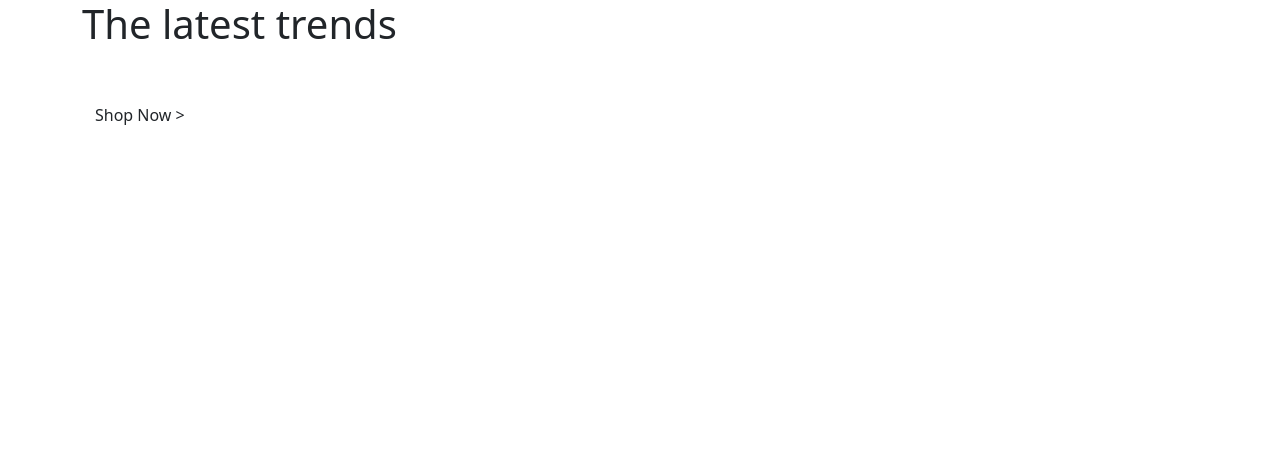
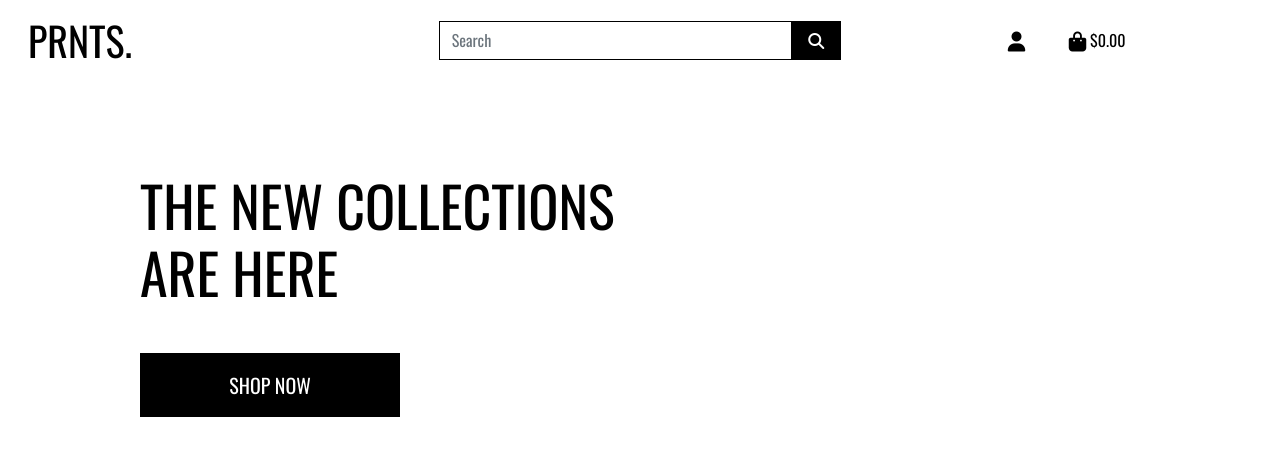
Before and after one commit to juanstelling/ms4_prnts, a Django app: page / in a window 1280 px wide. Shown: the top 456 px of the page. Run offline with Django 3.2, Linux system fonts and the light colour scheme; some libraries are stand-ins or nearby versions.

Commit message:
added main page header and css

```diff
--- a/home/templates/home/index.html
+++ b/home/templates/home/index.html
@@ -14,11 +14,13 @@
 {% block content %}
     <div class="container h-100">
         <div class="row h-100">
-            <div class="col">
-                <h1 class="text-black">The latest trends</h1>
+            <div class="col-7 col-md-6 my-auto">
+                <h1 class="display-4 logo-font text-black">
+                    The new collections are here
+                </h1>
                 <div class="my-5">
                     <h4>
-                        <a href="" class="btn btn-large">Shop Now ></a>
+                        <a href="" class="shop-now-button btn btn-lg rounded-0 text-uppercase py-3">Shop Now</a>
                     </h4>
                 </div>
             </div>
--- a/prnts/settings.py
+++ b/prnts/settings.py
@@ -152,3 +152,7 @@ USE_TZ = True
 # https://docs.djangoproject.com/en/3.1/howto/static-files/
 
 STATIC_URL = '/static/'
+STATICFILES_DIRS = (os.path.join(BASE_DIR, 'static'),)
+
+MEDIA_URL = '/media/'
+MEDIA_ROOT = os.path.join(BASE_DIR, 'media')
--- a/prnts/urls.py
+++ b/prnts/urls.py
@@ -15,9 +15,11 @@ Including another URLconf
 """
 from django.contrib import admin
 from django.urls import path, include
+from django.conf import settings
+from django.conf.urls.static import static
 
 urlpatterns = [
     path('admin/', admin.site.urls),
     path('accounts/', include('allauth.urls')),
     path('', include('home.urls')),
-]
+] + static(settings.MEDIA_URL, document_root=settings.MEDIA_ROOT)
--- /dev/null
+++ b/static/css/base.css
@@ -0,0 +1,81 @@
+html {
+    height: 100%;
+}
+
+body {
+    background: url('') no-repeat center center fixed;
+    background-size: cover;
+    height: calc(100vh - 164px);
+    color: #555;
+    font-family: 'Oswald';
+}
+
+/* from Bulma */
+.icon {
+    align-items: center;
+    display: inline-flex;
+    justify-content: center;
+    height: 1.5rem;
+    width: 1.5rem;
+}
+
+.logo-font {
+    text-transform: uppercase;
+}
+
+.main-logo-link {
+    width: fit-content;
+}
+
+.shop-now-button {
+    background: black;
+    color: white;
+    min-width: 260px;
+}
+
+.btn-black {
+    background: black;
+    color: white;
+}
+
+.shop-now-button:hover,
+.shop-now-button:active,
+.shop-now-button:focus,
+.btn-black:hover,
+.btn-black:active,
+.btn-black:focus {
+    background: #222;
+    color: white;
+}
+
+.text-black {
+    color: #000 !important;
+}
+
+.border-black {
+    border: 1px solid black !important;
+}
+
+/* -------------------------------- Media Queries */
+
+/* Slightly larger container on xl screens */
+@media (min-width: 1200px) {
+  .container {
+    max-width: 80%;
+  }
+}
+
+/* fixed top navbar only on medium and up */
+@media (min-width: 992px) {
+    .fixed-top-desktop-only {
+        position: fixed;
+        top: 0;
+        right: 0;
+        left: 0;
+        z-index: 1030;
+    }
+
+    .header-container {
+        padding-top: 164px;
+    }
+}
--- a/templates/base.html
+++ b/templates/base.html
@@ -13,16 +13,19 @@
     {% endblock %}
 
     {% block corecss %}
-        <link href="https://cdn.jsdelivr.net/npm/bootstrap@5.0.0-beta2/dist/css/bootstrap.min.css" rel="stylesheet" integrity="sha384-BmbxuPwQa2lc/FVzBcNJ7UAyJxM6wuqIj61tLrc4wSX0szH/Ev+nYRRuWlolflfl" crossorigin="anonymous">
+        <link rel="stylesheet" href="https://cdn.jsdelivr.net/npm/bootstrap@5.0.0-beta2/dist/css/bootstrap.min.css" integrity="sha384-BmbxuPwQa2lc/FVzBcNJ7UAyJxM6wuqIj61tLrc4wSX0szH/Ev+nYRRuWlolflfl" crossorigin="anonymous">
+        <link  rel="stylesheet" href="https://fonts.googleapis.com/css2?family=Oswald&display=swap">
+        <link rel="stylesheet" href="{% static 'css/base.css' %}">
     {% endblock %}
 
     {% block extra_css %}
     {% endblock %}
 
     {% block corejs %}
-        <script src="https://cdn.jsdelivr.net/npm/bootstrap@5.0.0-beta2/dist/js/bootstrap.bundle.min.js" integrity="sha384-b5kHyXgcpbZJO/tY9Ul7kGkf1S0CWuKcCD38l8YkeH8z8QjE0GmW1gYU5S9FOnJ0" crossorigin="anonymous"></script>
-        <script src="https://cdn.jsdelivr.net/npm/@popperjs/core@2.6.0/dist/umd/popper.min.js" integrity="sha384-KsvD1yqQ1/1+IA7gi3P0tyJcT3vR+NdBTt13hSJ2lnve8agRGXTTyNaBYmCR/Nwi" crossorigin="anonymous"></script>
-        <script src="https://cdn.jsdelivr.net/npm/bootstrap@5.0.0-beta2/dist/js/bootstrap.min.js" integrity="sha384-nsg8ua9HAw1y0W1btsyWgBklPnCUAFLuTMS2G72MMONqmOymq585AcH49TLBQObG" crossorigin="anonymous"></script>
+        <script src="https://kit.fontawesome.com/e77f75aba8.js" crossorigin="anonymous"></script>
+        <script src="https://code.jquery.com/jquery-3.4.1.slim.min.js" integrity="sha384-J6qa4849blE2+poT4WnyKhv5vZF5SrPo0iEjwBvKU7imGFAV0wwj1yYfoRSJoZ+n" crossorigin="anonymous"></script>
+        <script src="https://cdn.jsdelivr.net/npm/popper.js@1.16.0/dist/umd/popper.min.js" integrity="sha384-Q6E9RHvbIyZFJoft+2mJbHaEWldlvI9IOYy5n3zV9zzTtmI3UksdQRVvoxMfooAo" crossorigin="anonymous"></script>
+        <script src="https://stackpath.bootstrapcdn.com/bootstrap/4.4.1/js/bootstrap.min.js" integrity="sha384-wfSDF2E50Y2D1uUdj0O3uMBJnjuUD4Ih7YwaYd1iqfktj0Uod8GCExl3Og8ifwB6" crossorigin="anonymous"></script>
     {% endblock %}
 
     {% block extra_js %}
@@ -31,7 +34,70 @@
     <title>PRNTS. {% block extra_title %}{% endblock %}</title>
   </head>
   <body>
-      <header class="container-fluid fixed-top"></header>
+      <header class="container-fluid fixed-top">
+          <div id="topnav" class="row bg-black pt-lg-2 d-none d-lg-flex">
+              <!-- Logo -->
+              <div class="col-12 col-lg-4 my-auto py-1 py-lg-0 text-center">
+                  <a href="{% url 'home' %}" class="nav-link main-logo-link">
+                      <h1 class="logo-font text-black my-0">PRNTS.</h1>
+                  </a>
+              </div>
+              <!-- Search form -->
+              <div class="col-12 col-lg-4 my-auto py-1 py-lg-0">
+                  <form method="GET" action="">
+                      <div class="input-group w-100">
+                          <input class="form-control border border-black rounded-0" type="text" name="q" placeholder="Search">
+                          <div class="input-group-append">
+                              <button class="form-control btn btn-black border border-black rounded-0" type="sumbit">
+                                  <span class="icon">
+                                      <i class="fas fa-search"></i>
+                                  </span>
+                              </button>
+                          </div>
+                      </div>
+                  </form>
+              </div>
+              <!-- Navigation icons -->
+              <div class="col-12 col-lg-4 my-auto py-1 py-lg-0">
+                  <ul class="list-inline list-unstyled text-center text-lg-right my-0">
+                    <li class="list-inline-item dropdown">
+                        <a class="text-black nav-link" href="#" id="user-options" data-toggle="dropdown" aria-haspopup="true" aria-expanded="false">
+                            <div class="text-center">
+                                <div><i class="fas fa-user fa-lg"></i></div>
+                            </div>
+                        </a>
+                        <div class="dropdown-menu border-0" aria-labelledby="user-options">
+                            {% if request.user.is_authenticated %}
+                                {% if request.user.is_superuser %}
+                                    <a href="" class="dropdown-item">Management</a>
+                                {% endif %}
+                                <a href="" class="dropdown-item">My Profile</a>
+                                <a href="{% url 'account_logout' %}" class="dropdown-item">Logout</a>
+                            {% else %}
+                                <a href="{% url 'account_signup' %}" class="dropdown-item">Register</a>
+                                <a href="{% url 'account_login' %}" class="dropdown-item">Login</a>
+                            {% endif %}
+                        </div>
+                    </li>
+                    <li class="list-inline-item">
+                        <a class="{% if grand_total %}text-info font-weight-bold{% else %}text-black{% endif %} nav-link" href="">
+                            <div class="text-center">
+                                <div>
+                                    <i class="fas fa-shopping-bag fa-lg"></i>
+                                    {% if grand_total %}
+                                        ${{ grand_total|floatformat:2 }}
+                                    {% else %}
+                                        $0.00
+                                    {% endif %}
+
+                                </div>
+                            </div>
+                        </a>
+                    </li>
+                  </ul>
+              </div>
+          </div>
+      </header>
 
       {% if messages %}
         <div class="message-container"></div>
```
